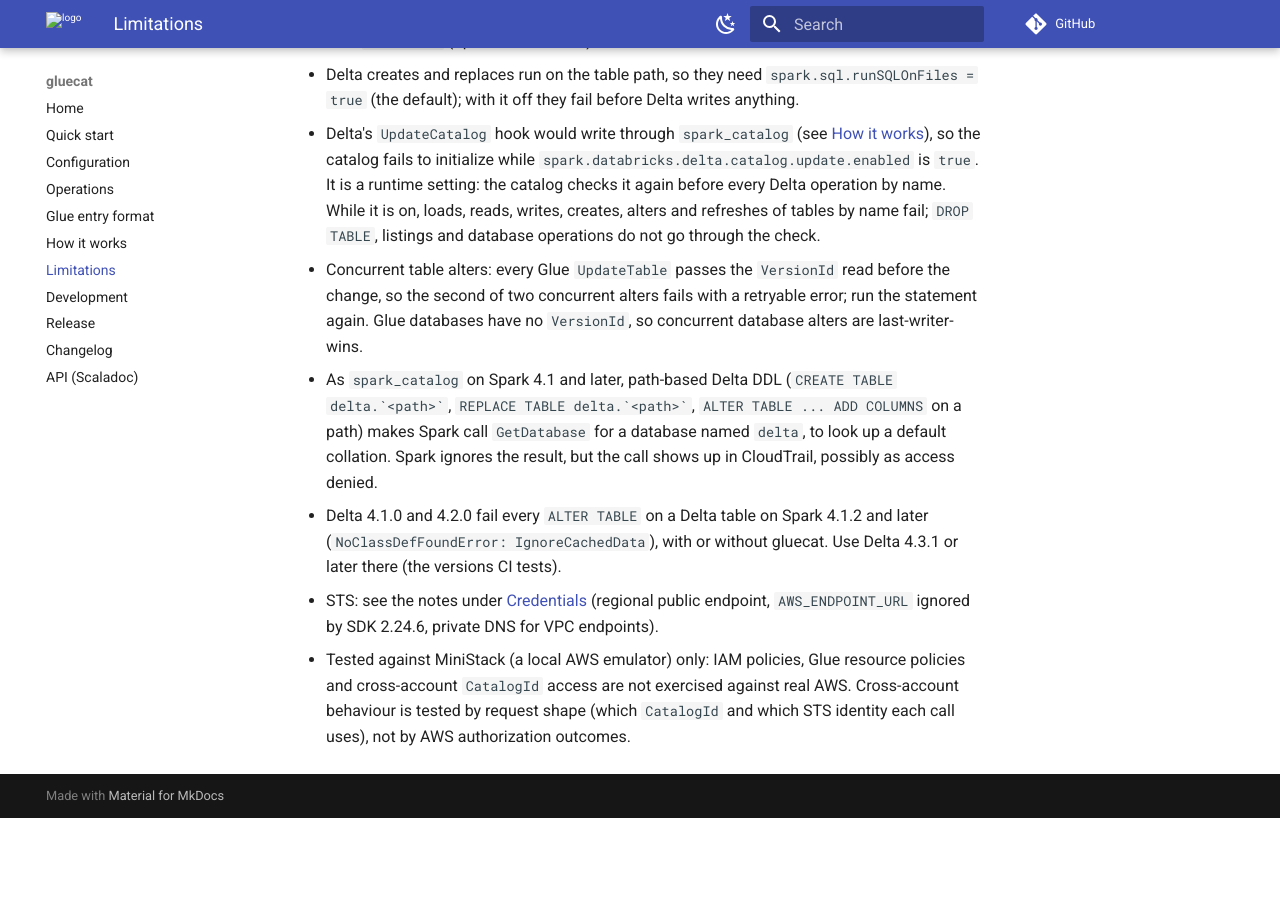
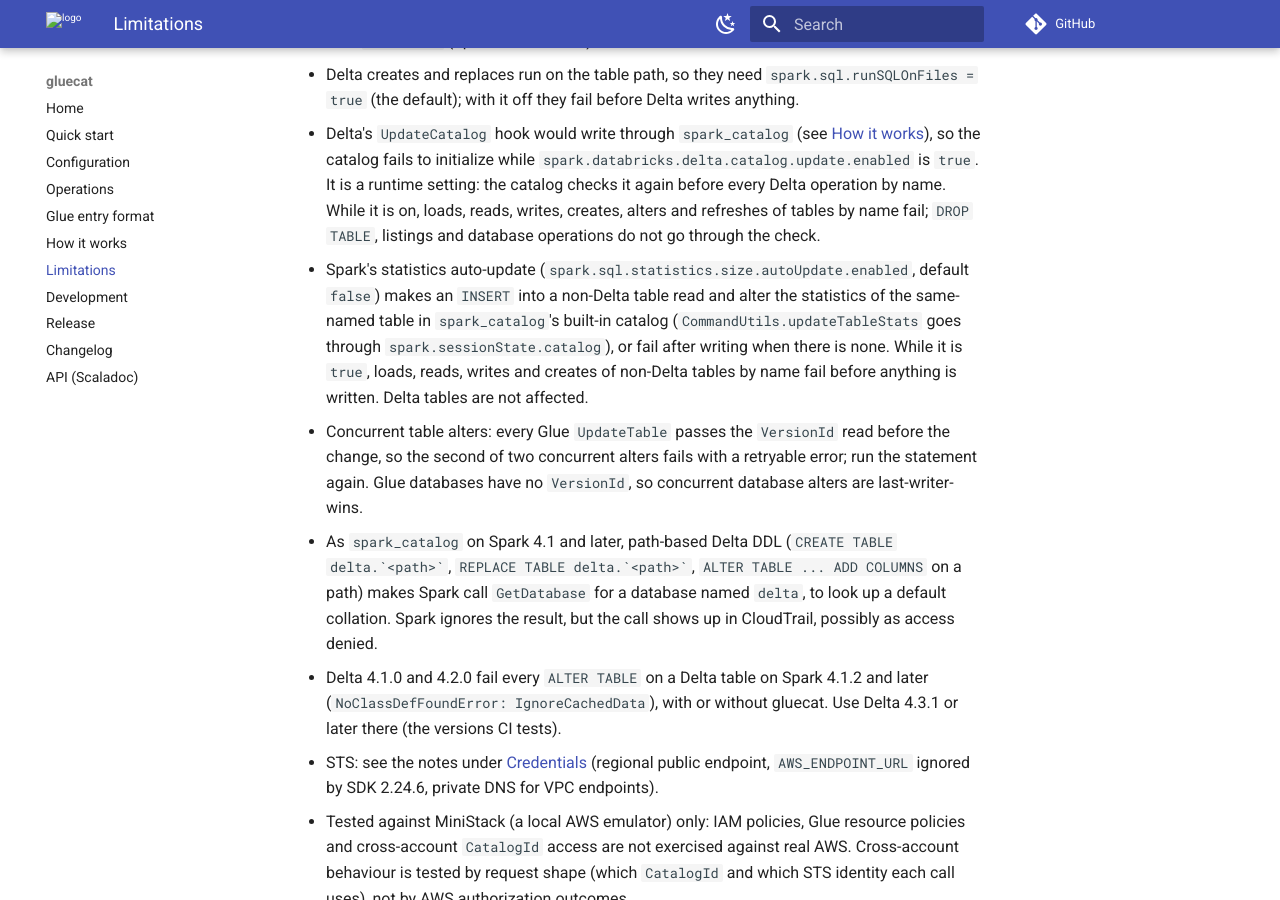
Before and after one commit to sdaberdaku/gluecat, an MkDocs documentation site: the page built from docs/site/limitations.md, in a window 1280 px wide and 900 px high, scrolled down 1068 px. Built offline with MkDocs 1.6.1 and Material for MkDocs 9.7.7, drawn with Linux system fonts in a browser that asks for light colours; comment, search, counter and statistics services are not loaded; before the commit the page ends 1886 px from its top, so only the background shows below that.

Commit message:
Refuse non-Delta tables by name while statistics auto-update is on
With spark.sql.statistics.size.autoUpdate.enabled, Spark's V1 insert path
(CommandUtils.updateTableStats) reads and alters the table's statistics through
spark.sessionState.catalog, which qualifies the name to spark_catalog: a
same-named table there got its statistics changed, otherwise the INSERT failed
after writing (both modes, Spark 4.1.3). It is a runtime setting, so non-Delta
loads and creates by name check it every time. Delta tables are not affected.

```diff
--- a/docs/site/limitations.md
+++ b/docs/site/limitations.md
@@ -32,6 +32,11 @@
   initialize while `spark.databricks.delta.catalog.update.enabled` is `true`. It is a runtime setting: the catalog
   checks it again before every Delta operation by name. While it is on, loads, reads, writes, creates, alters and
   refreshes of tables by name fail; `DROP TABLE`, listings and database operations do not go through the check.
+- Spark's statistics auto-update (`spark.sql.statistics.size.autoUpdate.enabled`, default `false`) makes an `INSERT`
+  into a non-Delta table read and alter the statistics of the same-named table in `spark_catalog`'s built-in catalog
+  (`CommandUtils.updateTableStats` goes through `spark.sessionState.catalog`), or fail after writing when there is
+  none. While it is `true`, loads, reads, writes and creates of non-Delta tables by name fail before anything is
+  written. Delta tables are not affected.
 - Concurrent table alters: every Glue `UpdateTable` passes the `VersionId` read before the change, so the second of
   two concurrent alters fails with a retryable error; run the statement again. Glue databases have no `VersionId`, so
   concurrent database alters are last-writer-wins.
```
Also changed, not shown: README.md (+6 -1 lines), docs/site/operations.md (+1 -1 lines), docs/superpowers/plans/2026-10-22-gluecat.md (+1 -1 lines), docs/superpowers/specs/2026-10-22-gluecat-design.md (+4 -2 lines), 2 other files.
